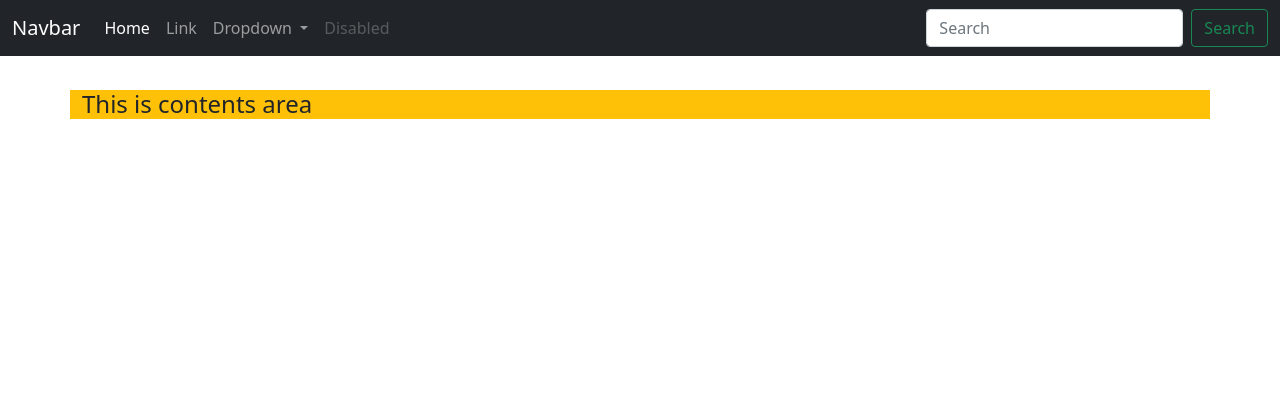
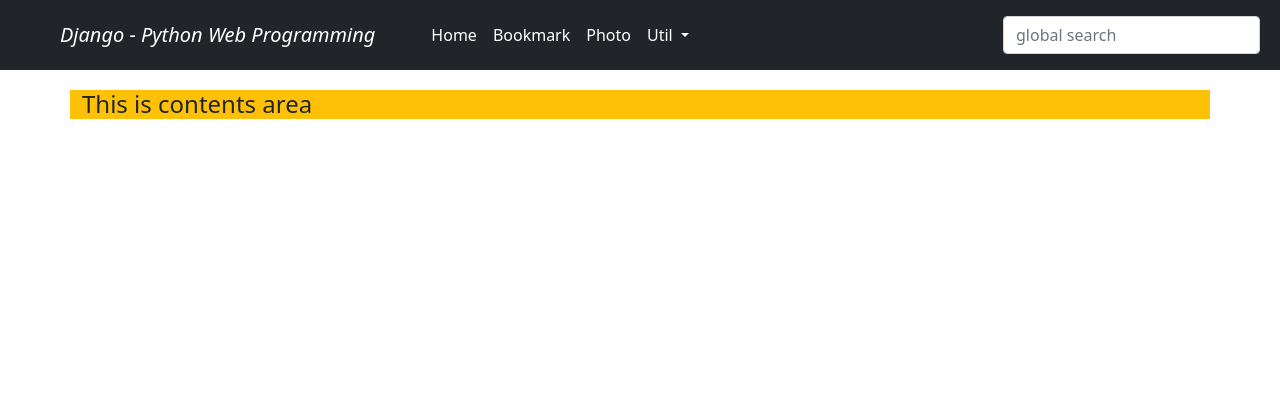
Before and after one commit to 5aim/python_django_web_programming, a Django app: page / in a window 1280 px wide. Shown: the top 420 px of the page. Run offline with Django 4.2, Linux system fonts and the light colour scheme; some libraries are stand-ins or nearby versions.

Commit message:
템플릿 코딩하기 - base.html 완성

```diff
--- a/ch99/templates/base.html
+++ b/ch99/templates/base.html
@@ -1,11 +1,13 @@
 <!DOCTYPE html>
 <html lang="en">
+
 <head>
     <!-- 모든 페이지에 공통으로 들어가는 코드 !!! -->
     <!-- 하위 html 파일에서 변경하거나 추가할 가능성이 있는 부분에는 block 태그를 추가함 !!! -->
     <meta charset="UTF-8">
     <meta http-equiv="X-UA-Compatible" content="IE=edge">
     <meta name="viewport" content="width=device-width, initial-scale=1.0">
+
     <title>{% block title %}Django Web Programming{% endblock %}</title>
 
     <link href="https://cdn.jsdelivr.net/npm/bootstrap@5.0.2/dist/css/bootstrap.min.css" rel="stylesheet"
@@ -13,50 +15,47 @@
 
     {% block extra-style %}{% endblock %}
 </head>
+
 <body style="padding-top: 90px;">
 
     <!-- navbar -->
     <nav class="navbar navbar-expand-lg navbar-dark bg-dark fixed-top">
         <div class="container-fluid">
-            <a class="navbar-brand" href="#">Navbar</a>
-
-
+            <span class="navbar-brand mx-5 mb-0 fst-italic">Django - Python Web Programming</span>
             <button class="navbar-toggler" type="button" data-bs-toggle="collapse"
                 data-bs-target="#navbarSupportedContent" aria-controls="navbarSupportedContent" aria-expanded="false"
                 aria-label="Toggle navigation">
                 <span class="navbar-toggler-icon"></span>
             </button>
-
-
             <div class="collapse navbar-collapse" id="navbarSupportedContent">
-                <ul class="navbar-nav me-auto mb-2 mb-lg-0">
+                <ul class="navbar-nav me-auto">
                     <li class="nav-item">
-                        <a class="nav-link active" aria-current="page" href="#">Home</a>
+                        <a class="nav-link text-white" aria-current="page" href="{% url 'home' %}">Home</a>
                     </li>
                     <li class="nav-item">
-                        <a class="nav-link" href="#">Link</a>
+                        <a class="nav-link text-white" href="{% url 'bookmark:index' %}">Bookmark</a>
+                    </li>
+                    <li class="nav-item">
+                        <a class="nav-link text-white" href="#">Photo</a>
                     </li>
                     <li class="nav-item dropdown">
-                        <a class="nav-link dropdown-toggle" href="#" id="navbarDropdown" role="button"
+                        <a class="nav-link dropdown-toggle text-white" href="#" id="navbarDropdown" role="button"
                             data-bs-toggle="dropdown" aria-expanded="false">
-                            Dropdown
+                            Util
                         </a>
                         <ul class="dropdown-menu" aria-labelledby="navbarDropdown">
-                            <li><a class="dropdown-item" href="#">Action</a></li>
-                            <li><a class="dropdown-item" href="#">Another action</a></li>
+                            <li><a class="dropdown-item" href="{% url 'admin:index' %}">Admin</a></li>
+                            <li><a class="dropdown-item" href="{% url 'blog:post_archive' %}">Archive</a></li>
                             <li>
                                 <hr class="dropdown-divider">
                             </li>
-                            <li><a class="dropdown-item" href="#">Something else here</a></li>
+                            <li><a class="dropdown-item" href="#">Search</a></li>
                         </ul>
                     </li>
-                    <li class="nav-item">
-                        <a class="nav-link disabled" href="#" tabindex="-1" aria-disabled="true">Disabled</a>
-                    </li>
                 </ul>
-                <form class="d-flex">
-                    <input class="form-control me-2" type="search" placeholder="Search" aria-label="Search">
-                    <button class="btn btn-outline-success" type="submit">Search</button>
+                <form class="d-flex d-inline my-2" action="" method="post">
+                    {% csrf_token %}
+                    <input class="form-control me-2" type="search" placeholder="global search" name="search_word">
                 </form>
             </div>
         </div>
@@ -70,14 +69,19 @@
     <!-- footer -->
     {% block footer %}{% endblock %}
 
-    <!-- script -->
-    <script src="https://cdn.jsdelivr.net/npm/bootstrap@5.0.2/dist/js/bootstrap.bundle.min.js"
-        integrity="sha384-MrcW6ZMFYlzcLA8Nl+NtUVF0sA7MsXsP1UyJoMp4YLEuNSfAP+JcXn/tWtIaxVXM"
+    <!-- Option 2: Separate Popper and Bootstrap JS -->
+    <script src="https://cdn.jsdelivr.net/npm/@popperjs/core@2.9.2/dist/umd/popper.min.js"
+        integrity="sha384-IQsoLXl5PILFhosVNubq5LC7Qb9DXgDA9i+tQ8Zj3iwWAwPtgFTxbJ8NT4GN1R8p"
         crossorigin="anonymous"></script>
-    <script src="https://cdn.jsdelivr.net/npm/@popperjs/core@2.9.2/dist/umd/popper.min.js" integrity="sha384-IQsoLXl5PILFhosVNubq5LC7Qb9DXgDA9i+tQ8Zj3iwWAwPtgFTxbJ8NT4GN1R8p" crossorigin="anonymous"></script>
-    <script src="https://cdn.jsdelivr.net/npm/bootstrap@5.0.2/dist/js/bootstrap.min.js" integrity="sha384-cVKIPhGWiC2Al4u+LWgxfKTRIcfu0JTxR+EQDz/bgldoEyl4H0zUF0QKbrJ0EcQF" crossorigin="anonymous"></script>
+    <script src="https://cdn.jsdelivr.net/npm/bootstrap@5.0.2/dist/js/bootstrap.min.js"
+        integrity="sha384-cVKIPhGWiC2Al4u+LWgxfKTRIcfu0JTxR+EQDz/bgldoEyl4H0zUF0QKbrJ0EcQF"
+        crossorigin="anonymous"></script>
+
+    <!-- font awesome -->
+    <script src="https://kit.fontawesome.com/993c2cba92.js" crossorigin="anonymous"></script>
 
     {% block extra-script %}{% endblock %}
 
 </body>
+
 </html>
```
